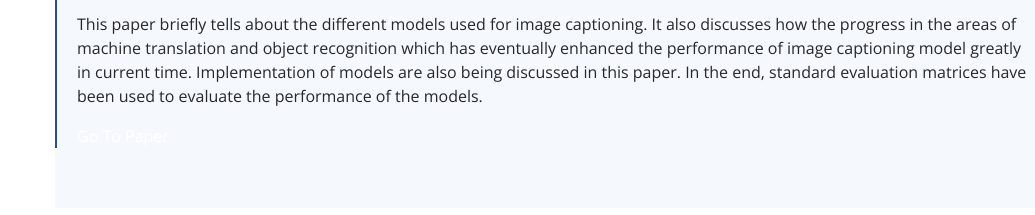
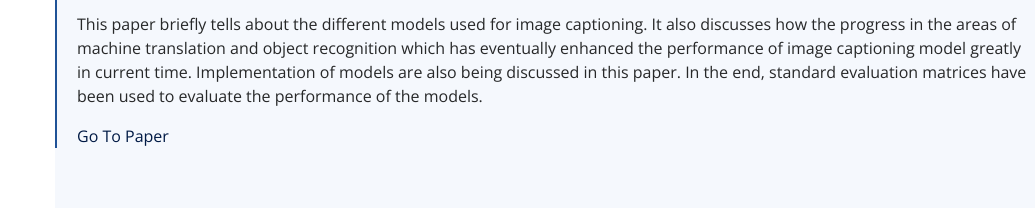
Before and after one commit to Quarantinex/Quarantinex.github.io, a plain HTML site: page index.html in a window 1280 px wide. Shown: the part 4500-4715 px from the top of the page, without its empty margins (245-1280 px from the left). Drawn offline with nearby package versions, Linux system fonts and the light colour scheme.

Commit message:
color changed

```diff
--- a/index.html
+++ b/index.html
@@ -385,7 +385,7 @@
                 the performance of image captioning model greatly in current time. Implementation of models are also
                 being discussed in this paper. In the end, standard evaluation matrices have been used to evaluate the
                 performance of the models.</p>
-                <a href="https://ieeexplore.ieee.org/abstract/document/8995014">Go To Paper</a>
+                <a href="https://ieeexplore.ieee.org/abstract/document/8995014" style="color: #001a45">Go To Paper</a>
             </div>
           </div>
         </div>
```
